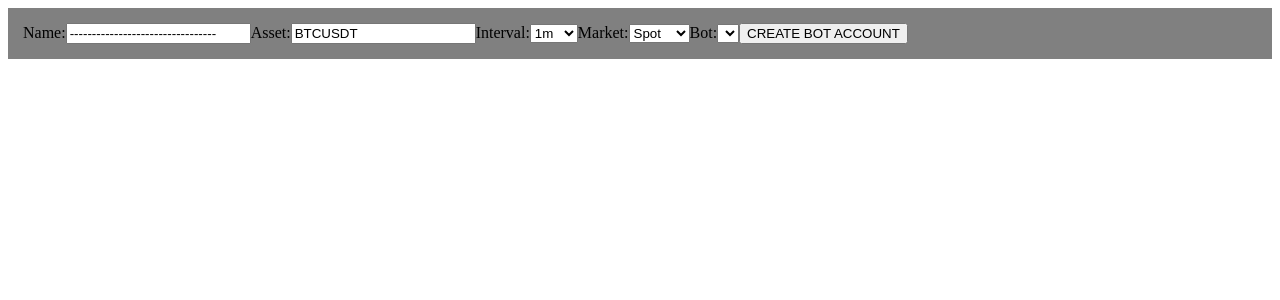
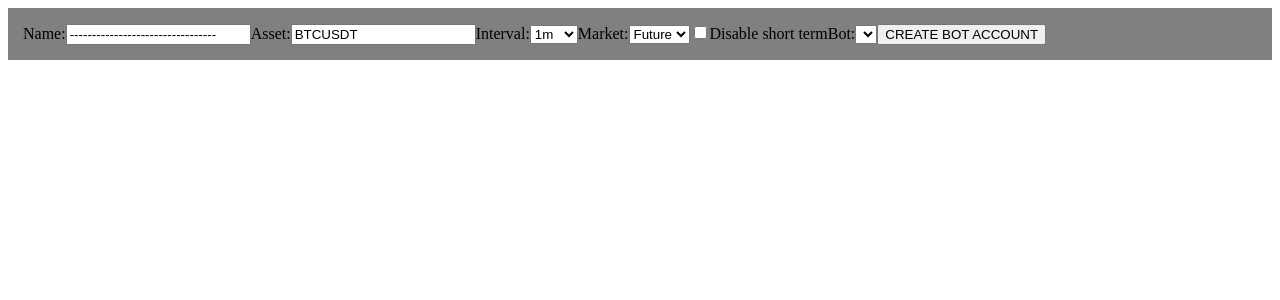
Before and after one commit to FelipeRamosLab/Nextjs-Lab, a Next.js app: page /components/CreateBotAccount in a window 1280 px wide. Shown: the top 300 px of the page. Built offline with nearby package versions, Linux system fonts and the light colour scheme.

Commit message:
Adding checkbox disable short term

```diff
--- a/pages/components/CreateBotAccount.jsx
+++ b/pages/components/CreateBotAccount.jsx
@@ -4,14 +4,15 @@ import config from '../../config.json';
 
 const root = config[config.root];
 
-export default function CreateBotAccount({masterID, handleKeyUp, accountsSetter, masterAccount}){
+export default function CreateBotAccount({masterID, handleKeyUp, handleCheckbox, accountsSetter, masterAccount}){
   const [formData, setFormData] = useState({
       name: '---------------------------------',
       totalBalance: 0,
       bot: 'Breakup High-Low',
       assets: 'BTCUSDT',
       interval: '1m',
-        marketType: 'spot'
+      marketType: 'future',
+      disableShortPosition: false,
   });
 
   async function createBotAccount(ev, postParams){
@@ -21,6 +22,7 @@ export default function CreateBotAccount({masterID, handleKeyUp, accountsSetter,
       try {
           const created = await axios.post(root + '/create-botaccount', postParams);
           accountsSetter(created.data.data)
+          console.log(formData)
       } catch(err){
           console.error(err);
       }
@@ -77,9 +79,16 @@ export default function CreateBotAccount({masterID, handleKeyUp, accountsSetter,
               handleKeyUp(ev, formData, setFormData)
             }
           >
+            <option value="future">Future</option>
             <option value="spot">Spot</option>
-              <option value="future">Future</option>
           </select>
+
+          <input
+            type="checkbox"
+            name="disableShortPosition"
+            onChange={(ev)=>handleCheckbox(ev, formData, setFormData)}
+          />
+          <label>Disable short term</label>
 
           <label>Bot:</label>
           <select
@@ -96,5 +105,5 @@ export default function CreateBotAccount({masterID, handleKeyUp, accountsSetter,
 
           <button type="submit">CREATE BOT ACCOUNT</button>
       </form>
-    )
+  );
 }
--- a/pages/components/TransferMoney.jsx
+++ b/pages/components/TransferMoney.jsx
@@ -6,7 +6,7 @@ export default function TransferMoney({masterID, botAccountID, handleKeyUp}){
     const [formData, setFormData] = useState({
       senderPath: `${masterID}`,
       receiverPath: `${masterID}/${botAccountID}`,
-      amount: 0
+      amount: 100
     });
 
     function transfer(ev){
```
Also changed, not shown: pages/index.js (+9 -1 lines). Lines whose indentation alone changed are shown as unchanged.
